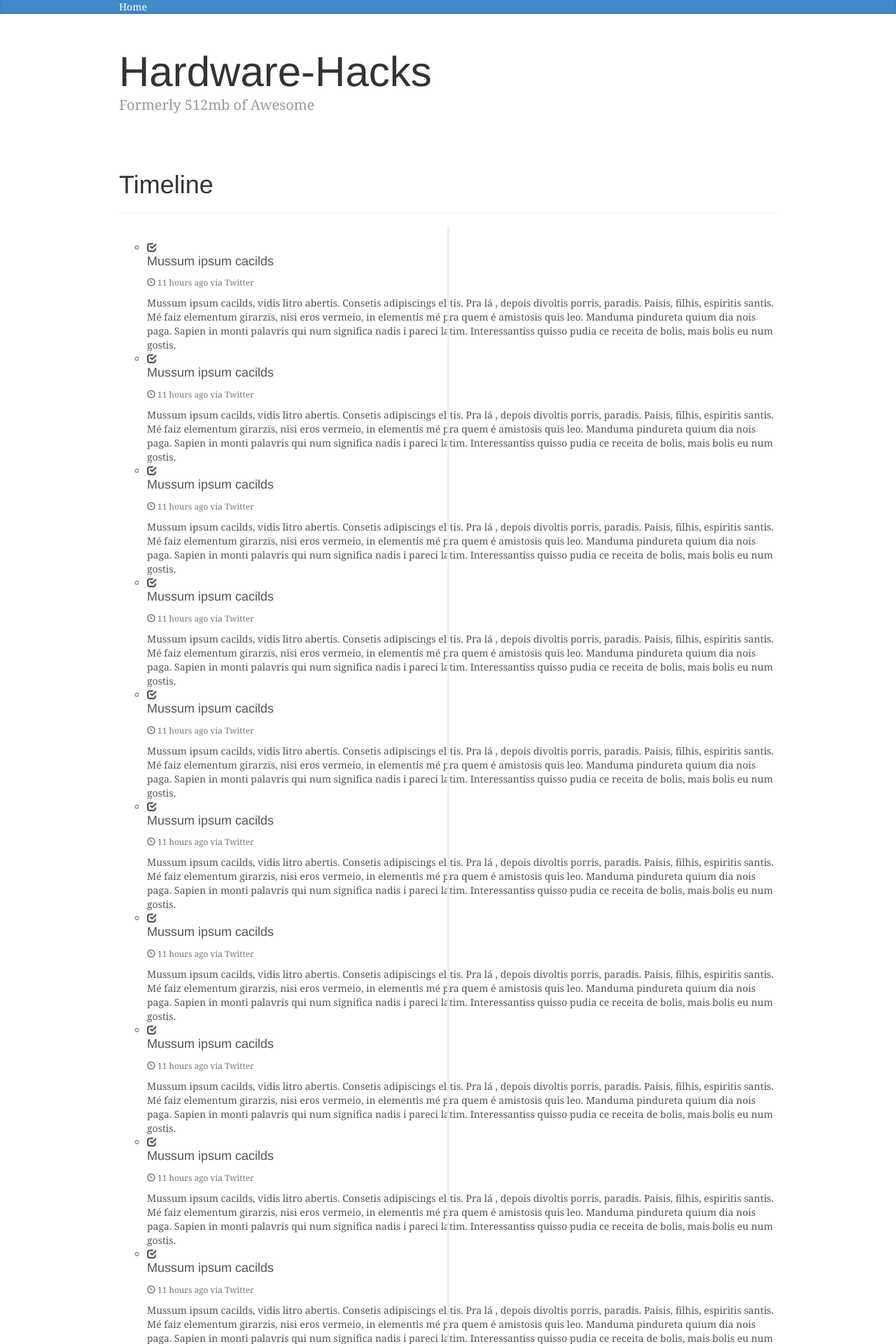
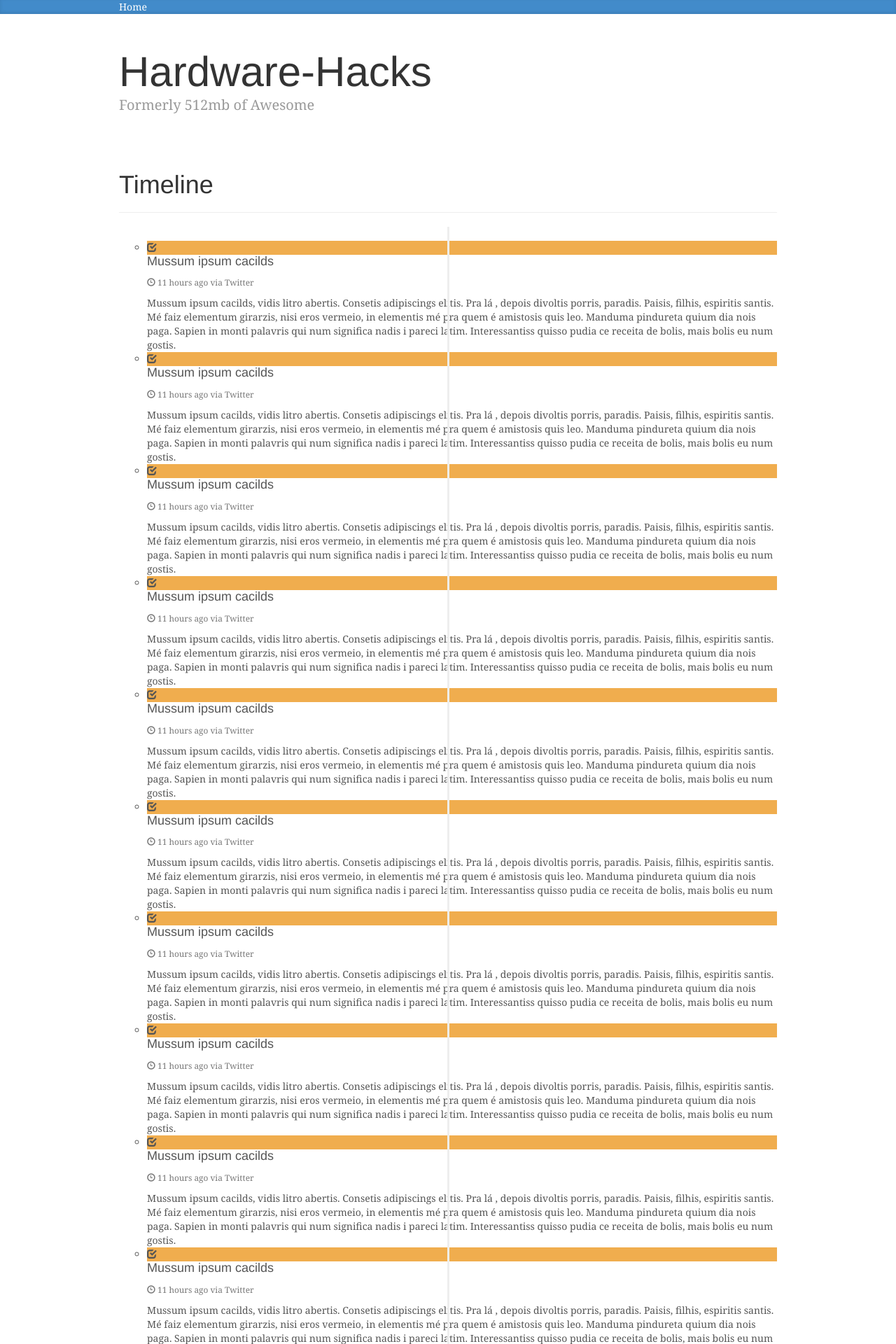
Before and after one commit to Hardware-Hacks/Hardware-Hacks.github.io, a Jekyll site: the page built from index.md, in a window 1280 px wide. Shown: the top 1920 px of the page at 70% size. Built offline with Jekyll 4.4.1, drawn with Linux system fonts in a browser that asks for light colours; nearby versions of some CDN libraries; Markdown is read by kramdown in place of the engine named in the settings.

Commit message:
fix post iteration

```diff
--- a/index.md
+++ b/index.md
@@ -13,8 +13,8 @@
      <ul>
      {% for post in site.posts %}
 
-        <li>
-          <div class="timeline-badge"><i class="glyphicon glyphicon-check"></i></div>
+        <li class="timeline-inverted">
+          <div class="timeline-badge warning"><i class="glyphicon glyphicon-check"></i></div>
           <div class="timeline-panel">
             <div class="timeline-heading">
               <h4 class="timeline-title">Mussum ipsum cacilds</h4>
```
